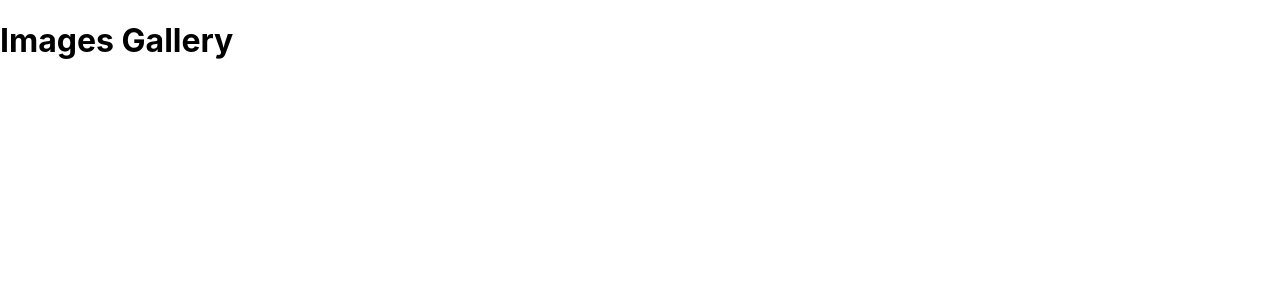
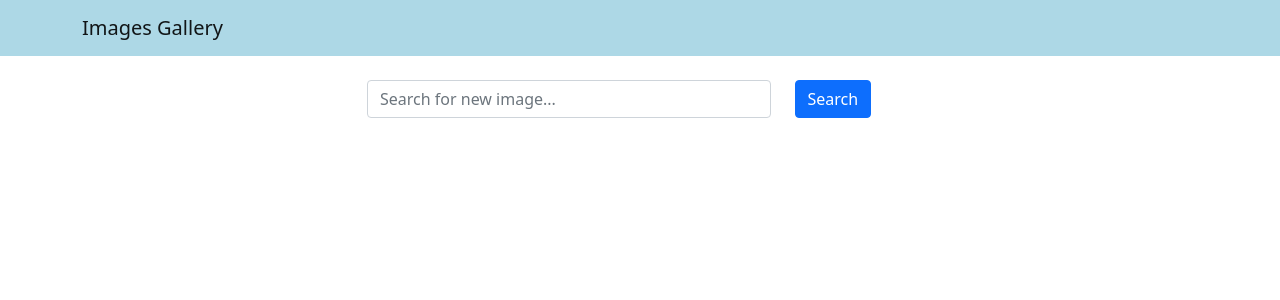
Before and after one commit to howardmah/images-gallery, a React (Create React App) app in the folder frontend/: page / in a window 1280 px wide. Shown: the top 300 px of the page. Built offline with nearby package versions, Linux system fonts and the light colour scheme.

Commit message:
search control with state

```diff
--- a/frontend/package.json
+++ b/frontend/package.json
@@ -6,7 +6,9 @@
     "@testing-library/jest-dom": "^5.16.1",
     "@testing-library/react": "^12.1.2",
     "@testing-library/user-event": "^13.5.0",
+    "bootstrap": "^5.1.3",
     "react": "^17.0.2",
+    "react-bootstrap": "^2.1.1",
     "react-dom": "^17.0.2",
     "react-scripts": "5.0.0",
     "web-vitals": "^2.1.4"
--- a/frontend/src/App.js
+++ b/frontend/src/App.js
@@ -1,9 +1,23 @@
+import { useState } from 'react';
+import 'bootstrap/dist/css/bootstrap.min.css';
+import Header from './components/Header';
+import Search from './components/Search';
+
 function App() {
+  const [word, setWord] = useState('');
+  const handleSearchSubmit = (e) => {
+    e.preventDefault();
+    console.log(word);
+  }
+  console.log('App called');
+  console.log(word);
+
   return (
     <div className="App">
-      <h1>Images Gallery</h1>
+      <Header title="Images Gallery"/>
+      <Search word={word} setWord={setWord} handleSubmit={handleSearchSubmit}/>
     </div>
   );
-}
+};
 
 export default App;
--- /dev/null
+++ b/frontend/src/components/Header.js
@@ -0,0 +1,18 @@
+import React from 'react';
+import { Navbar } from 'react-bootstrap';
+import { Container } from 'react-bootstrap';
+
+const navbarStyle = {
+    backgroundColor: 'lightblue'
+}
+const Header = ({title}) => {
+    return (
+        <Navbar style={navbarStyle} variant="light">
+            <Container>
+                <Navbar.Brand href="/">{title}</Navbar.Brand>
+            </Container>
+        </Navbar>
+    )
+};
+
+export default Header;
--- /dev/null
+++ b/frontend/src/components/Search.js
@@ -0,0 +1,30 @@
+import React from "react";
+import { Container, Row, Col, Form, Button } from "react-bootstrap";
+
+const Search = ({ word, setWord, handleSubmit }) => {
+  return (
+    <Container className="mt-4">
+      <Row className="justify-content-center">
+        <Col xs={12} md={8} lg={6}>
+          <Form onSubmit={ handleSubmit }>
+            <Row>
+              <Col xs={9}>
+                <Form.Control
+                    type="text"
+                    value={word}
+                    onChange={(e) => setWord(e.target.value)}
+                    placeholder="Search for new image..."
+                />
+              </Col>
+              <Col>
+                <Button variant="primary" type="submit">Search</Button>
+              </Col>
+            </Row>
+          </Form>
+        </Col>
+      </Row>
+    </Container>
+  );
+};
+
+export default Search;
```
Also changed, not shown: 1 other file (tests, documents, lock files or other folders).
